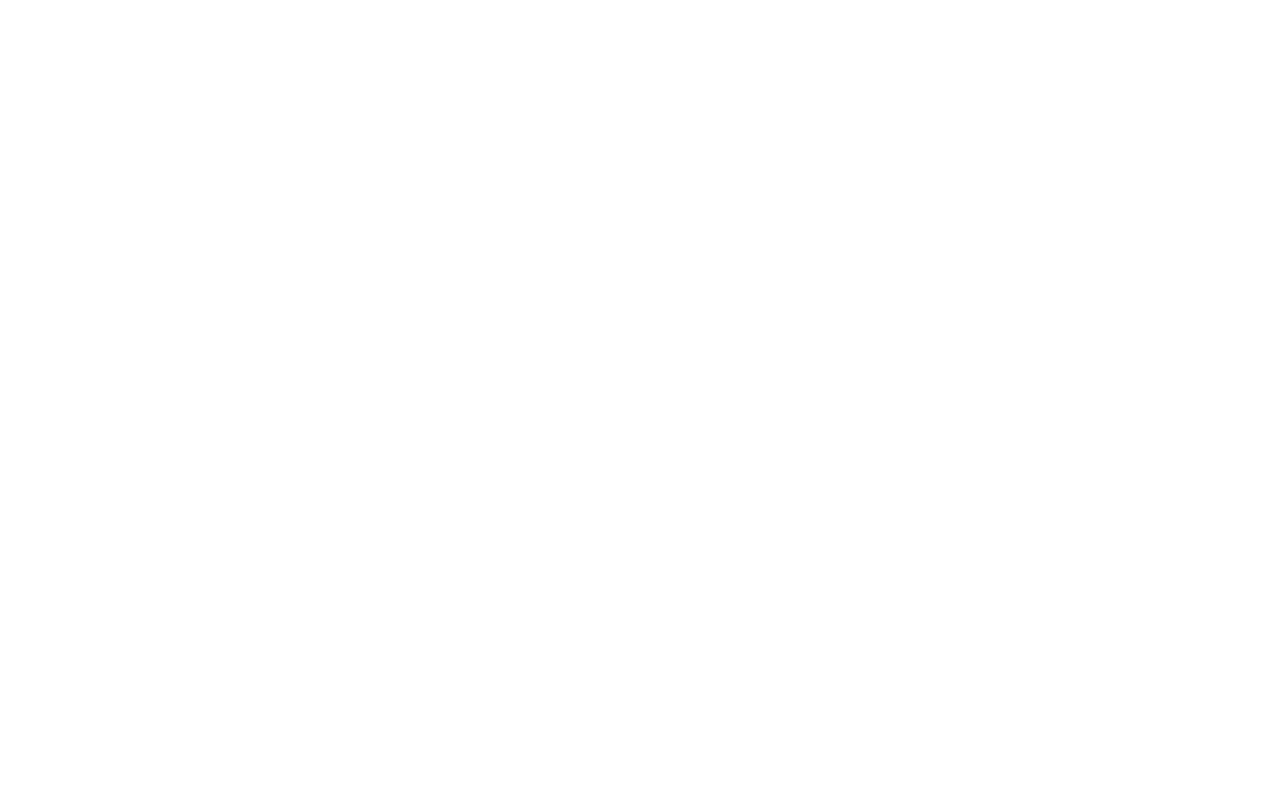
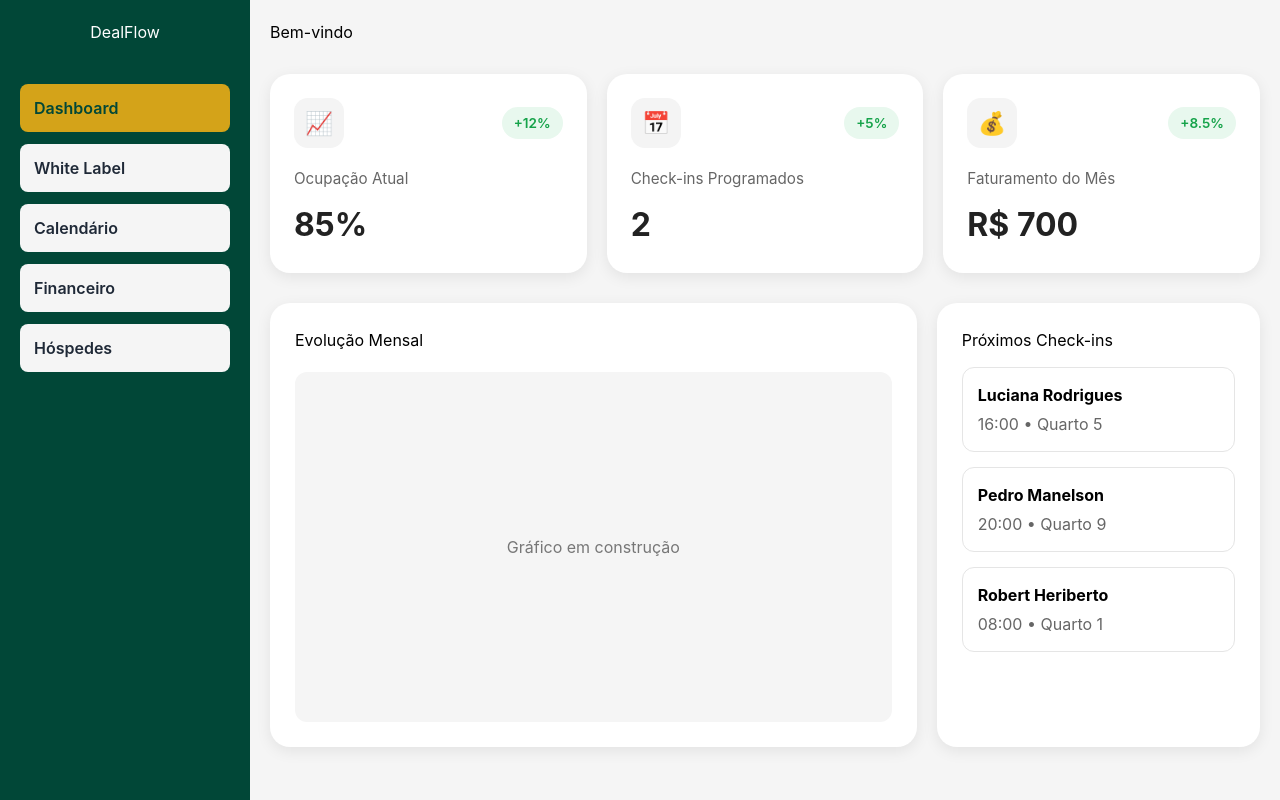
Before and after one commit to ArthurVSMatos/crm-hotel-white-label, a React (Vite) app in the folder frontend/: page /dashboard in a window 1280 px wide. Before the commit this address had no page. Built offline with nearby package versions, Linux system fonts and the light colour scheme.

Commit message:
Dashboard inicial funcional

```diff
--- a/frontend/src/App.jsx
+++ b/frontend/src/App.jsx
@@ -1,6 +1,8 @@
 import { BrowserRouter, Routes, Route, Navigate } from "react-router-dom";
 import Login from "./pages/Login/Login";
 import Register from "./pages/Register/Register";
+import Dashboard from "./pages/Dashboard/Dashboard";
+import "./pages/Dashboard/Dashboard.css";
 
 export default function App() {
   return (
@@ -12,6 +14,7 @@
         {/* Nossas duas páginas principais */}
         <Route path="/login" element={<Login />} />
         <Route path="/registro" element={<Register />} />
+        <Route path="/dashboard" element={<Dashboard />} />
       </Routes>
     </BrowserRouter>
   );
--- /dev/null
+++ b/frontend/src/components-Dashboard/Header.jsx
@@ -0,0 +1,7 @@
+export default function Header() {
+  return (
+    <div className="dashboard-header">
+      <h2>Bem-vindo Rômulo 👋</h2>
+    </div>
+  );
+}
--- /dev/null
+++ b/frontend/src/components-Dashboard/MetricCard.jsx
@@ -0,0 +1,32 @@
+export default function MetricCard({
+  titulo,
+  valor,
+  crescimento,
+  icone,
+}) {
+  return (
+    <div className="metric-card">
+
+      <div className="card-top">
+        <div className="card-icon">
+          {icone}
+        </div>
+
+        {crescimento && (
+          <span className="growth">
+            {crescimento}
+          </span>
+        )}
+      </div>
+
+      <p className="card-title">
+        {titulo}
+      </p>
+
+      <h2 className="card-value">
+        {valor}
+      </h2>
+
+    </div>
+  );
+}
--- /dev/null
+++ b/frontend/src/components-Dashboard/Sidebar.jsx
@@ -0,0 +1,20 @@
+// Menu lateral do Dashboard
+export default function Sidebar() {
+  return (
+    <aside className="sidebar">
+      {/* Logo / nome do sistema */}
+      <div className="sidebar-logo">
+        <h2>DealFlow</h2>
+      </div>
+
+      {/* Links do menu */}
+      <nav className="sidebar-menu">
+        <button className="menu-item active">Dashboard</button>
+        <button className="menu-item">White Label</button>
+        <button className="menu-item">Calendário</button>
+        <button className="menu-item">Financeiro</button>
+        <button className="menu-item">Hóspedes</button>
+      </nav>
+    </aside>
+  );
+}
--- /dev/null
+++ b/frontend/src/pages/Dashboard/Dashboard.css
@@ -0,0 +1,204 @@
+/* Sidebar */
+
+
+.dashboard {
+  display: flex;
+  min-height: 100vh;
+}
+
+.sidebar {
+  width: 250px;
+  background-color: #014737;
+  color: white;
+  padding: 20px;
+}
+
+.sidebar ul {
+  list-style: none;
+  padding: 0;
+}
+
+.sidebar li {
+  margin: 15px 0;
+  cursor: pointer;
+}
+
+.content {
+  flex: 1;
+  padding: 20px;
+  background-color: #f5f5f5;
+}
+
+
+/* Card Estilização */
+
+
+.cards {
+  display: grid;
+  grid-template-columns: repeat(3, 1fr);
+  gap: 20px;
+  margin-top: 30px;
+}
+
+.metric-card {
+  background: white;
+  border-radius: 16px;
+  padding: 20px;
+  box-shadow: 0 2px 8px rgba(0,0,0,0.08);
+}
+
+.metric-card p {
+  color: #666;
+  margin-bottom: 10px;
+}
+
+.metric-card h2 {
+  margin: 0;
+  font-size: 2rem;
+}
+
+.metric-card {
+  background: white;
+  border-radius: 20px;
+  padding: 24px;
+  box-shadow: 0 4px 15px rgba(0,0,0,0.08);
+
+  transition: 0.3s;
+}
+
+.metric-card:hover {
+  transform: translateY(-4px);
+}
+
+.card-top {
+  display: flex;
+  justify-content: space-between;
+  align-items: center;
+}
+
+.card-icon {
+  width: 50px;
+  height: 50px;
+
+  background: #f4f4f4;
+
+  border-radius: 14px;
+
+  display: flex;
+  align-items: center;
+  justify-content: center;
+
+  font-size: 1.4rem;
+
+  color: #014737;
+}
+
+.growth {
+  background: #e8f8ee;
+  color: #16a34a;
+
+  padding: 6px 12px;
+
+  border-radius: 999px;
+
+  font-size: 0.85rem;
+  font-weight: 600;
+}
+
+.card-title {
+  color: #777;
+  margin-top: 20px;
+  margin-bottom: 10px;
+  font-size: 0.95rem;
+}
+
+.card-value {
+  margin: 0;
+  font-size: 2rem;
+  font-weight: 700;
+  color: #222;
+}
+
+/* Estilização Menu Lateral*/
+
+.dashboard-main {
+  margin-top: 30px;
+
+  display: grid;
+  grid-template-columns: 2fr 1fr;
+
+  gap: 20px;
+}
+
+.chart-box,
+.checkins-box {
+  background: white;
+
+  border-radius: 20px;
+
+  padding: 25px;
+
+  box-shadow: 0 4px 15px rgba(0,0,0,0.08);
+}
+
+.fake-chart {
+  margin-top: 20px;
+
+  height: 350px;
+
+  border-radius: 12px;
+
+  background: #f5f5f5;
+
+  display: flex;
+  align-items: center;
+  justify-content: center;
+
+  color: #777;
+}
+
+.checkin-item {
+  margin-top: 15px;
+
+  padding: 15px;
+
+  border: 1px solid #e5e5e5;
+
+  border-radius: 12px;
+}
+
+.checkin-item p {
+  margin-top: 5px;
+  color: #666;
+}
+
+/* Logo da Sidebar */
+.sidebar-logo {
+  text-align: center;
+  margin-bottom: 40px;
+}
+
+/* Área dos botões da Sidebar */
+.sidebar-menu {
+  display: flex;
+  flex-direction: column;
+  gap: 12px;
+}
+
+/* Botões do menu lateral */
+.menu-item {
+  border: none;
+  padding: 12px 14px;
+  border-radius: 8px;
+  background: #f5f5f5;
+  color: #1f2937;
+  text-align: left;
+  font-weight: 600;
+  cursor: pointer;
+}
+
+/* Botão ativo igual ao Dashboard amarelo do Figma */
+.menu-item.active {
+  background: #d4a319;
+  color: #014737;
+}
--- /dev/null
+++ b/frontend/src/pages/Dashboard/Dashboard.jsx
@@ -0,0 +1,79 @@
+import Sidebar from "../../components-Dashboard/Sidebar";
+import MetricCard from "../../components-Dashboard/MetricCard";
+import "./Dashboard.css";
+
+// Página principal do Dashboard
+export default function Dashboard() {
+  return (
+    <div className="dashboard">
+
+      {/* Menu lateral esquerdo */}
+      <Sidebar />
+
+      {/* Conteúdo principal da página */}
+      <main className="content">
+
+        {/* Título de boas-vindas */}
+        <h1>Bem-vindo</h1>
+
+        {/* Cards com informações principais */}
+        <div className="cards">
+          <MetricCard
+            titulo="Ocupação Atual"
+            valor="85%"
+            crescimento="+12%"
+            icone="📈"
+          />
+
+          <MetricCard
+            titulo="Check-ins Programados"
+            valor="2"
+            crescimento="+5%"
+            icone="📅"
+          />
+
+          <MetricCard
+            titulo="Faturamento do Mês"
+            valor="R$ 700"
+            crescimento="+8.5%"
+            icone="💰"
+          />
+        </div>
+
+        {/* Área inferior com gráfico e próximos check-ins */}
+        <div className="dashboard-main">
+
+          {/* Espaço reservado para gráfico */}
+          <div className="chart-box">
+            <h2>Evolução Mensal</h2>
+
+            <div className="fake-chart">
+              Gráfico em construção
+            </div>
+          </div>
+
+          {/* Lista de próximos check-ins */}
+          <div className="checkins-box">
+            <h2>Próximos Check-ins</h2>
+
+            <div className="checkin-item">
+              <strong>Luciana Rodrigues</strong>
+              <p>16:00 • Quarto 5</p>
+            </div>
+
+            <div className="checkin-item">
+              <strong>Pedro Manelson</strong>
+              <p>20:00 • Quarto 9</p>
+            </div>
+
+            <div className="checkin-item">
+              <strong>Robert Heriberto</strong>
+              <p>08:00 • Quarto 1</p>
+            </div>
+          </div>
+
+        </div>
+      </main>
+    </div>
+  );
+}
```
Also changed, not shown: 1 other file (tests, documents, lock files or other folders).
